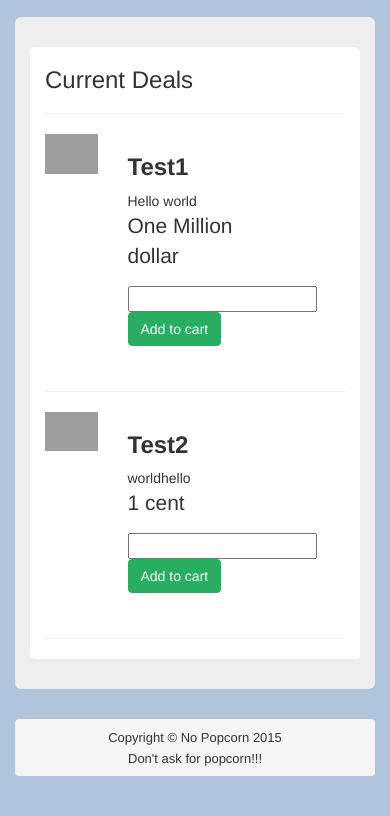
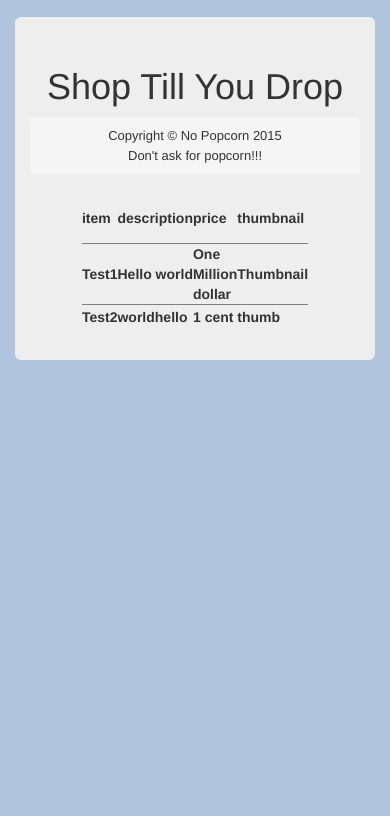
Before and after one commit to kyleamcginn88/Theatre, a Django app: page /store in a window 390 px wide. Shown: the part 75-891 px from the top of the page. After the commit the page ends 435 px from the top, so only its background shows below. Run offline with Django 3.2, Linux system fonts and the light colour scheme; data comes from the database, SQL or seed files in the repository; both versions use the stored data as it was after the commit; lists and menus that the app fills with data are empty; some libraries are stand-ins or nearby versions; grey boxes are pictures that could not be loaded.

Commit message:
store work
Updated store

```diff
--- a/Theatre/templates/store.html
+++ b/Theatre/templates/store.html
@@ -11,27 +11,24 @@
 {% block content %}
 
 {#    Any content associated with the page will go inside of this block.    #}
-    <div class="container" style="background:white; border-radius:5px;">
-        <h3>Current Deals</h3>
-    <hr/>
-    {% for item in store_item %}
-        <div class="row" style="margin-bottom:30px;">
-            <div class="col-xs-3">
-              <img src="{{ STATIC_URL }}{{ item.thumbnail }}" class="img-responsive"  align="left"alt=""/>
-            </div>
-            <div class="col-xs-6">
-                <h3 style="font-weight:800;">{{ item.item }}</h3>
-                {{item.description  }}
-               <p> {{item.price  }}</p>
-                   <input class= "input" type="number" value="quantity" />
-                <button type="button" class="btn btn-primary" style="background:#27ae60 !important; border:1px solid #27ae60 !important;">Add to cart</button></p>
-            </div>
-        </div>
-        <hr/>
-        {% endfor %}
-    </div>
+    <table style="width:50%" style="height:100%" border=1 frame=void rules=rows align="center">
 
-{% endblock %}
+    <h1 align="center"> Shop Till You Drop</h1>
+    <tr>
+    	<th height="50">item</th>
+    	<th height="50">description</th>
+    	<th height="50">price</th>
+        <th height="50">thumbnail</th>
+    </tr>
+    {% for item in store %}
+    <tr>
+    	<th height="25">{{ item.item }}</th>
+    	<th height="25">{{ item.description }}</th>
+    	<th height="25">{{ item.price }}</th>
+    	<th height="25">{{ item.thumbnail }}</th>
+    </tr>
+  {% endfor %}
+    {% endblock %}
 
 {% block js %}
 {#    Insert any JavaScript here         #}
--- a/Theatre/views.py
+++ b/Theatre/views.py
@@ -9,7 +9,7 @@ def home(request):
     return render(request, 'home.html', {'all_movies': Info.objects.all()})
 
 def store(request):
-    return render(request,'store.html', {'store_item': Store.objects.all()})
+    return render(request,'store.html', {'store': Store.objects.all()})
 
 def location(request):
     return render(request, 'location.html', {'store_item': Info.objects.all()})
```
Also changed, not shown: db.sqlite3.
